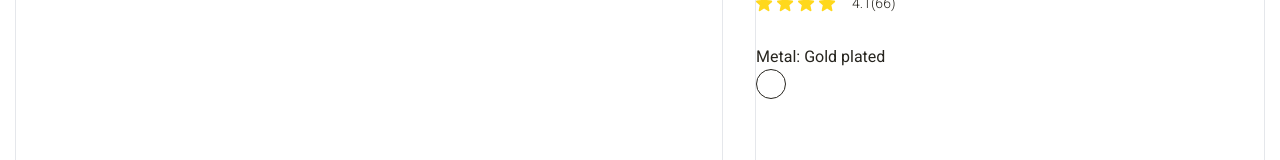
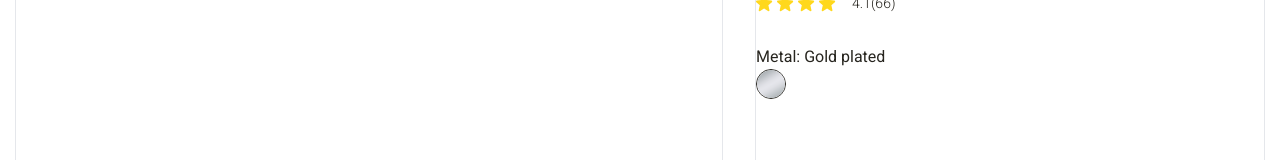
Before and after one commit to aladesiun/leffit-sections, a Vue app: page / in a window 1280 px wide. Shown: the part 247-407 px from the top of the page. Built offline with nearby package versions, Linux system fonts and the light colour scheme.

Commit message:
Update SectionProduct.vue

```diff
--- a/src/page/SectionProduct.vue
+++ b/src/page/SectionProduct.vue
@@ -48,7 +48,6 @@
                 <div class="w-full h-[600px] border">
 
                 </div>
-
 
                 <div class="w-[900px] border h-[500px]">
 
@@ -105,6 +104,7 @@
                                 (66)
                             </p>
                         </div>
+
                     </div>
 
 
@@ -115,7 +115,7 @@
 
                         <div>
                             <div class="w-[30px] h-[30px] border rounded-full border-dark-text">
-
+                               <img src='@/assets/images/Silver.png'   alt="sl"  />
                             </div>
                         </div>
 
```
